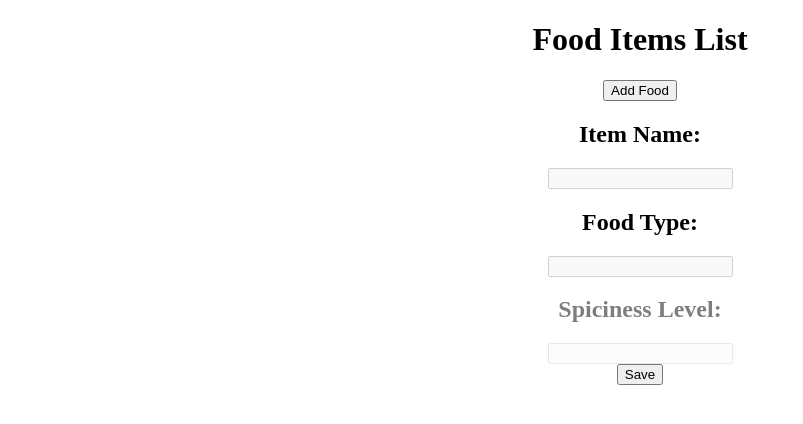
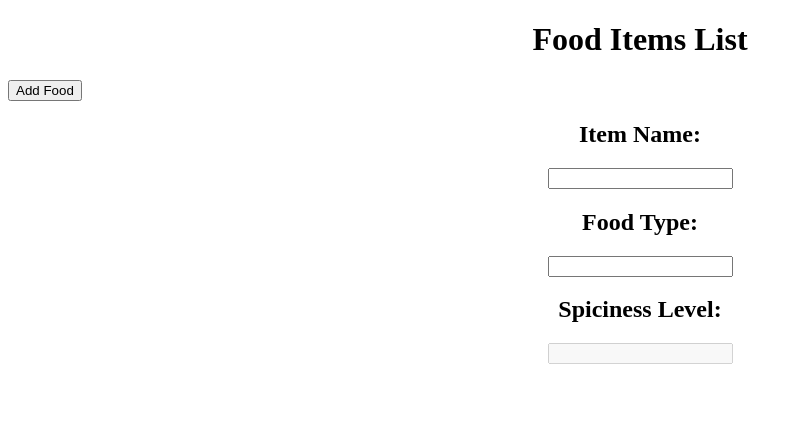
Before and after one commit to NandhuTee/React-Food-Item-List-App---React-Module-Contest-Slot-1---c5vkmq9qh394, a React app: page / in a window 1280 px wide. Shown: the top 424 px of the page, without its empty margins (0-803 px from the left). Built offline with nearby package versions, Linux system fonts and the light colour scheme.

Commit message:
Update foodlist.js

```diff
--- a/src/components/foodlist.js
+++ b/src/components/foodlist.js
@@ -12,7 +12,6 @@ function FoodList() {
 
     const handleAddFood = () => {
         setIsFirstCardEnabled(true);
-        setIsSecondCardEnabled(true);
     };
 
     const handleSave = () => {
@@ -36,16 +35,16 @@ function FoodList() {
     };
 
     const handleFormClick = () => {
-        setIsFormEnabled(!isFormEnabled); // Toggle form enabled state
+        setIsFormEnabled(true);
     };
 
     return (
         <>
             <div className="container">
                 <h1>Food Items List</h1>
-                <button onClick={handleAddFood}>Add Food</button>
+                <button onClick={handleAddFood} style={{ display: isFirstCardEnabled ? "none" : "block" }}>Add Food</button>
 
-                <div className="card-container">
+                <div className={`card-container ${isFirstCardEnabled ? "visible" : ""}`}>
                     <>
                         <h2>Item Name:</h2>
                         <input
@@ -53,7 +52,6 @@ function FoodList() {
                             type="text"
                             value={itemName}
                             onChange={(e) => setItemName(e.target.value)}
-                            disabled={!isFirstCardEnabled}
                         />
                         <h2>Food Type:</h2>
                         <input
@@ -61,9 +59,8 @@ function FoodList() {
                             type="text"
                             value={foodType}
                             onChange={(e) => setFoodType(e.target.value)}
-                            disabled={!isFirstCardEnabled}
                         />
-                        <div className={`card ${isFirstCardEnabled ? "enabled" : ""}`} style={{ opacity: isFormEnabled ? 1 : 0.5 }}>
+                        <div className={`card ${isSecondCardEnabled ? "" : "disabled"}`}>
                             <form onClick={handleFormClick}>
                                 <h2>Spiciness Level:</h2>
                                 <input
@@ -74,19 +71,15 @@ function FoodList() {
                                     disabled={!isFormEnabled}
                                 />
                             </form>
+                            <button onClick={handleSave} style={{ display: isSecondCardEnabled ? "block" : "none" }}>Save</button>
                         </div>
                     </>
-                </div>
-
-                <div className={`card ${isSecondCardEnabled ? "" : "disabled"}`}>
-                    <button onClick={handleSave}>Save</button>
                 </div>
 
                 <ul className="list">
                     {foods.map((food, index) => (
                         <li key={index}>
-                            {food.itemName} ({food.foodType}) - Spiciness Level:{" "}
-                            {food.spicinessLevel}
+                            {food.itemName} ({food.foodType}) - Spiciness Level: {food.spicinessLevel}
                             <button onClick={() => handleDelete(index)}>Delete</button>
                         </li>
                     ))}
```
